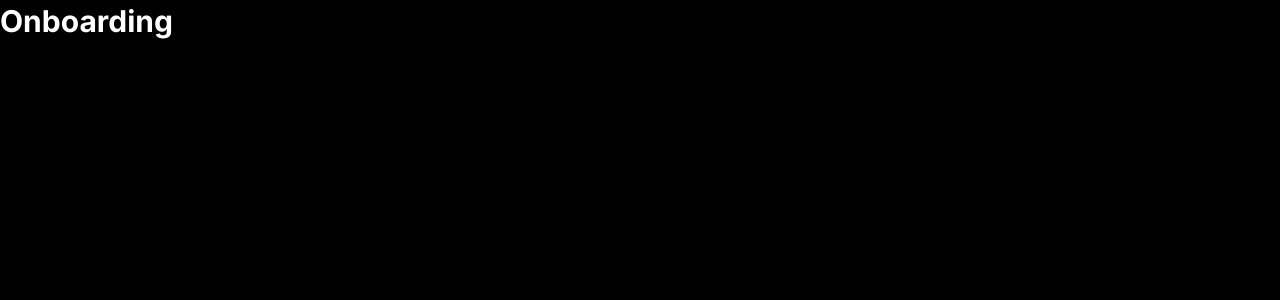
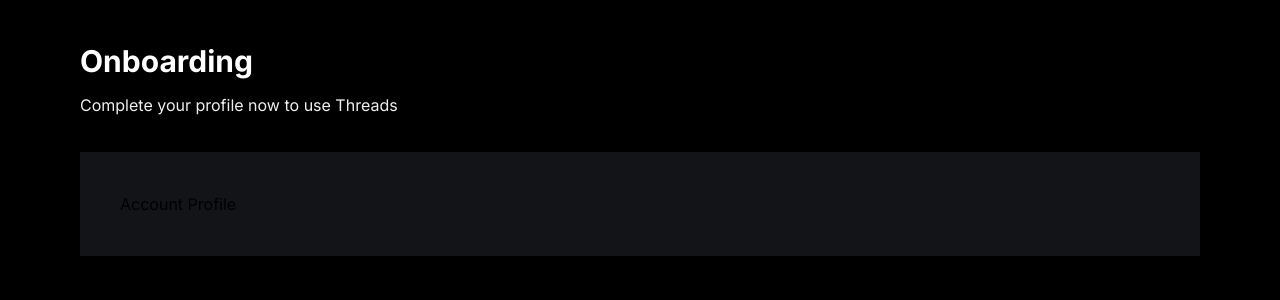
Before and after one commit to y17godara/Threads-Clone, a Next.js app: page /onboarding in a window 1280 px wide. Shown: the top 300 px of the page. Built offline with nearby package versions, Linux system fonts and the light colour scheme; no server answers.

Commit message:
Onboarding

```diff
--- a/app/(auth)/onboarding/page.tsx
+++ b/app/(auth)/onboarding/page.tsx
@@ -1,8 +1,41 @@
+import { AccountProfile } from "@components/index";
+import { currentUser } from "@clerk/nextjs";
+
+interface Props {
+  user: number;
+  userInfo: {
+    _id: string;
+  };
+}
+
 async function Page() {
+  const user = await currentUser();
+
+  const userInfo = {};
+
+  const userData = {
+    id: user?.id,
+    objectId: userInfo?._id,
+    username: userInfo?.username || user?.username,
+    name: userInfo?.name || user?.firstName + ' ' + user?.lastName || '',
+    bio: userInfo?.bio || '',
+    image: userInfo?.image || user?.imageUrl || '/assets/avtUrl.jpg',
+  }
+
   return (
     <>
-      <main>
+      <main className="mx-auto flex max-w-3x1 flex-col justify-start px-20 py-10">
         <h1 className="head-text">Onboarding</h1>
+        <p className="mt-3 text-base-regular text-light-2">
+          Complete your profile now to use Threads
+        </p>
+
+        <section className="mt-9 bg-dark-2 p-10">
+          <AccountProfile
+            user={userData}
+            btnTitle="Continue"
+          />
+        </section>
       </main>
     </>
   );
--- /dev/null
+++ b/components/forms/AccountProfile.tsx
@@ -0,0 +1,25 @@
+"use client";
+
+interface Props {
+    user: {
+        id: string;
+        objectId: string;
+        username: string;
+        name: string;
+        bio: string;
+        image: string;
+    };
+    btnTitle: string;
+}
+
+const AccountProfile = ({user, btnTitle}: Props) => {
+    return (
+        <>
+        <div>
+            Account Profile
+        </div>
+        </>
+    )
+}
+
+export default AccountProfile;
--- a/components/index.tsx
+++ b/components/index.tsx
@@ -4,5 +4,8 @@
 import LeftSidebar from "./shared/LeftSidebar";
 import RightSidebar from "./shared/RightSidebar";
 
+// Import the Forms
+import AccountProfile from "./forms/AccountProfile";
+
 // Export the components
-export { TopBar, BottomBar, LeftSidebar, RightSidebar };
+export { TopBar, BottomBar, LeftSidebar, RightSidebar, AccountProfile };
```
Also changed, not shown: public/assets/avtUrl.jpg (added).
